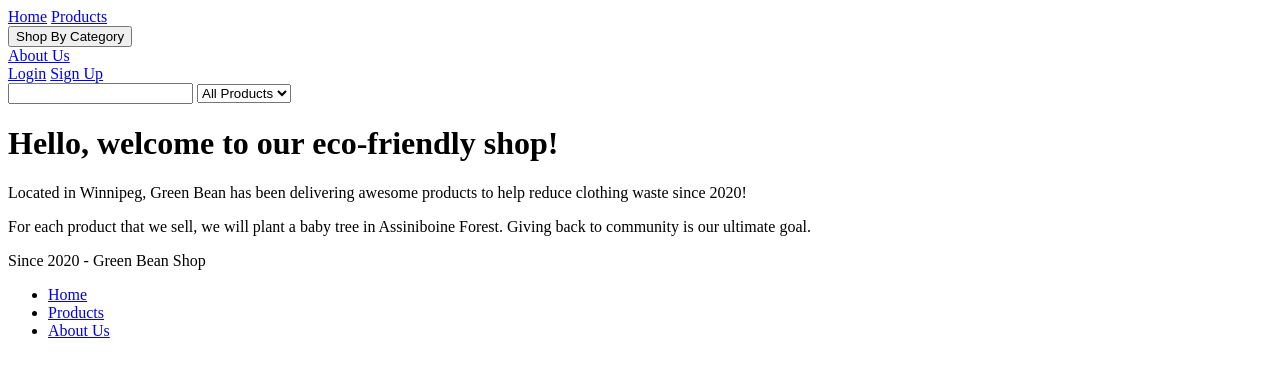
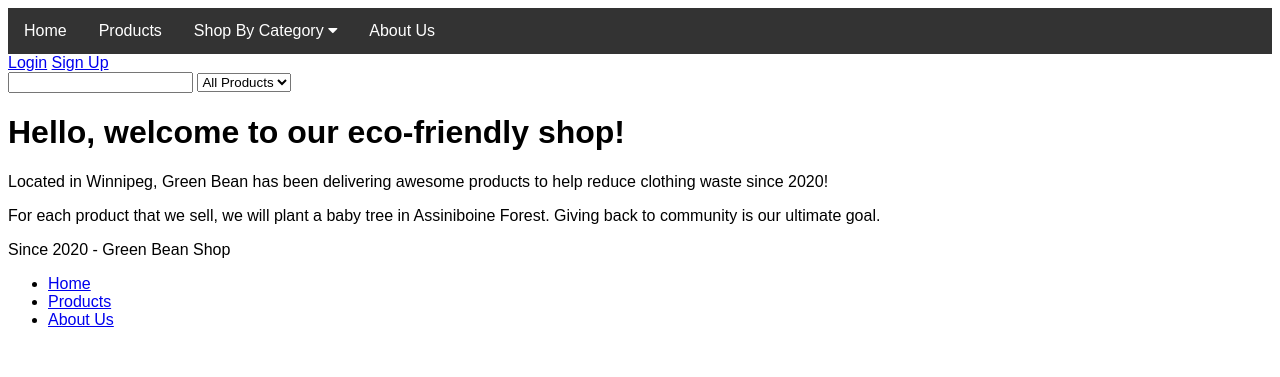
Before and after one commit to knguyen158/WEBD-2008_CMS-Final-Project, a PHP site: page / in a window 1280 px wide. Shown: the top 377 px of the page. Run offline with PHP 8.4, Linux system fonts and the light colour scheme; data that the repository does not hold is empty.

Commit message:
Adds css and styling to header and footer when loading the index page.

```diff
--- a/index.php
+++ b/index.php
@@ -8,6 +8,8 @@
   <meta charset="utf-8">
   <meta name="viewport" content="width=device-width, initial-scale=1">
   <title>Welcome to Green Bean shop!</title>
+  <link rel="stylesheet" href="style.css" type="text/css">
+  <link rel="stylesheet" href="https://cdnjs.cloudflare.com/ajax/libs/font-awesome/4.7.0/css/font-awesome.min.css">
 </head>
 <body>
   <?php include('header.php') ?>
```
